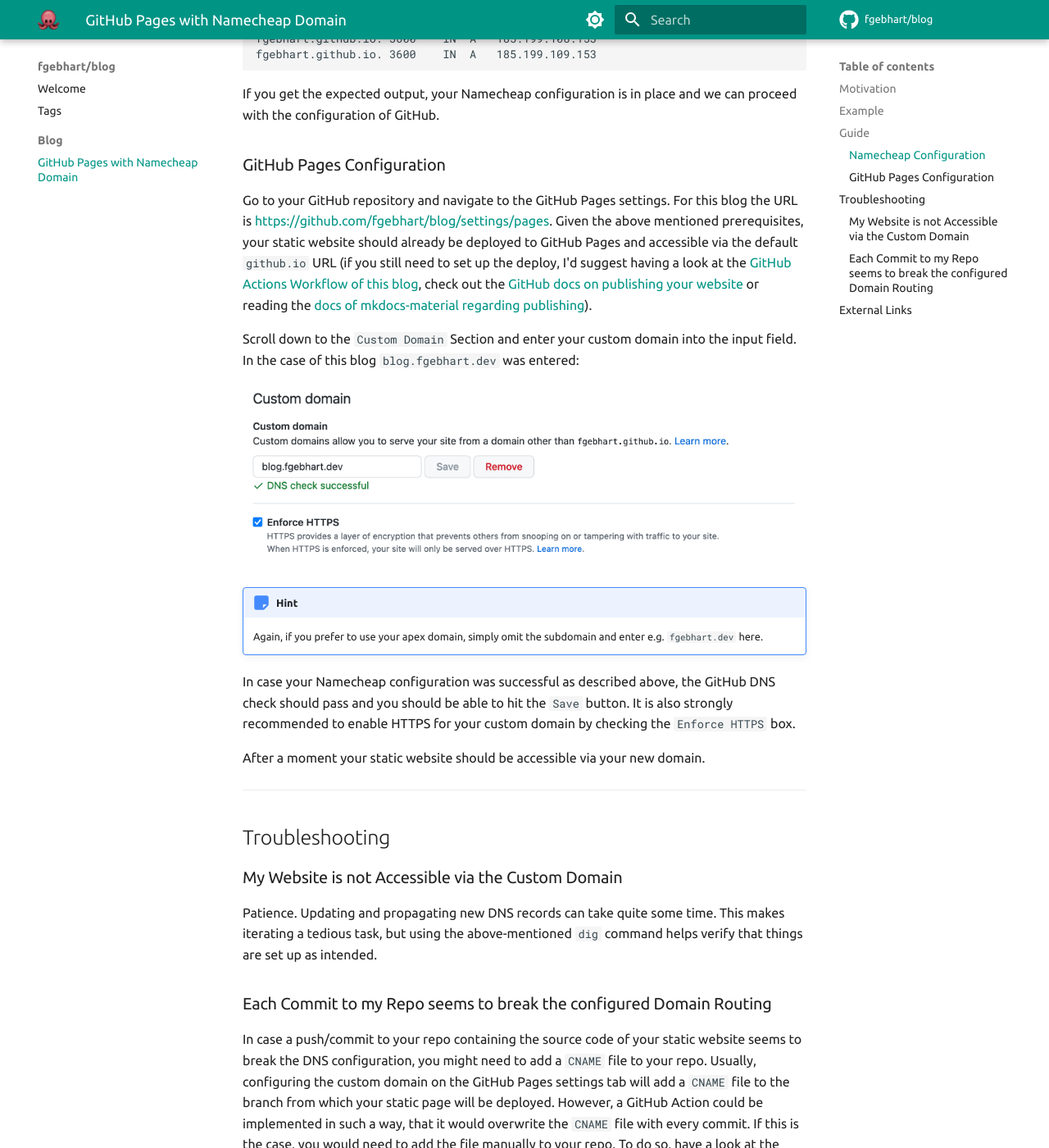
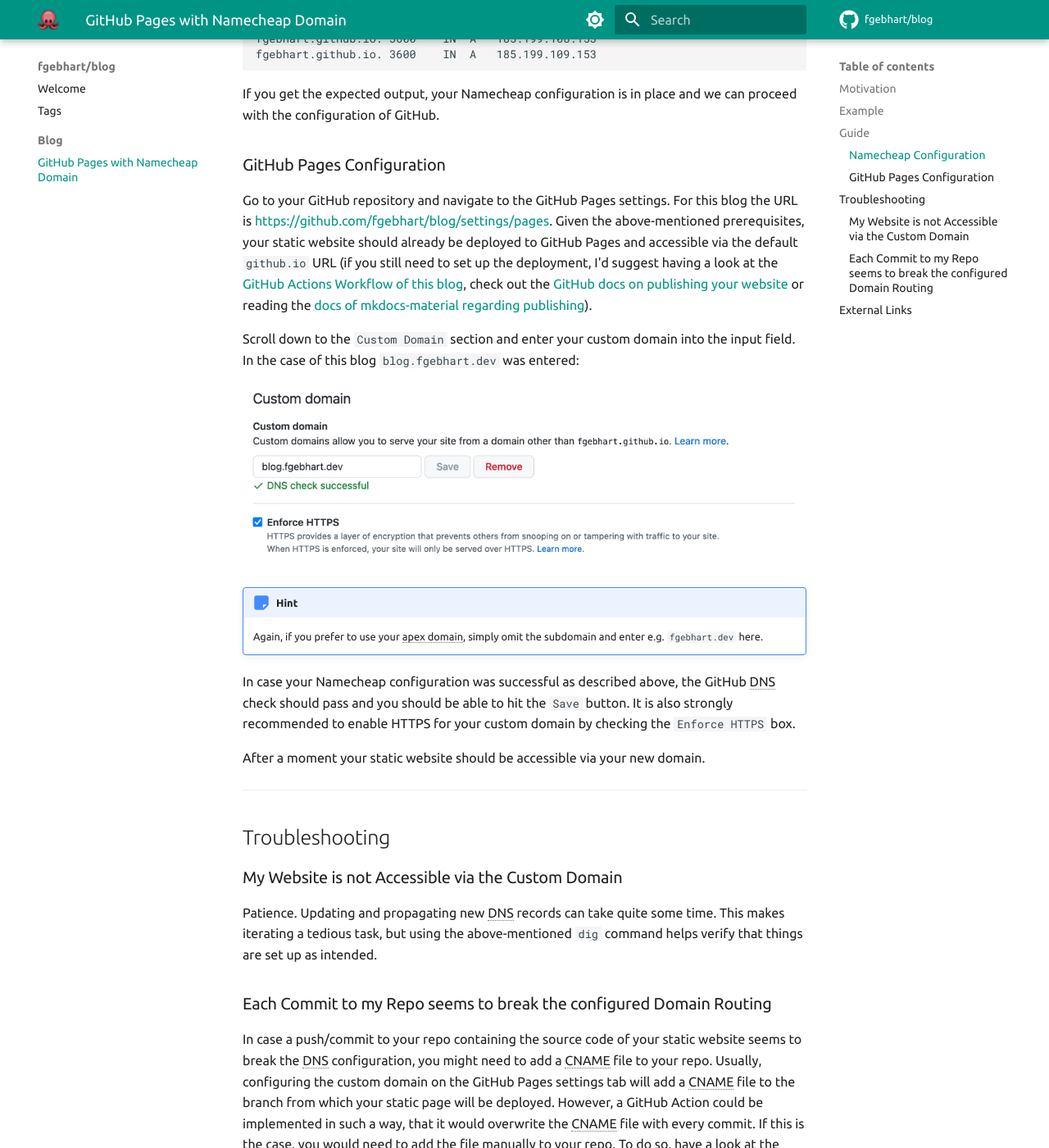
Before and after one commit to fgebhart/blog, an MkDocs documentation site: the page built from docs/blog/github-pages-with-namecheap-domain.md, in a window 1280 px wide and 1400 px high, scrolled down 2767 px. Shown: the whole window at 82% size. Built offline with MkDocs 1.6.1 and Material for MkDocs 9.7.7, drawn with Linux system fonts in a browser that asks for light colours; comment, search, counter and statistics services are not loaded; some of the changed text lies outside the part shown.

Commit message:
introduce abbreviation hover tooltip info

```diff
--- a/docs/blog/github-pages-with-namecheap-domain.md
+++ b/docs/blog/github-pages-with-namecheap-domain.md
@@ -99,12 +100,12 @@ GitHub.
 ### GitHub Pages Configuration
 
 Go to your GitHub repository and navigate to the GitHub Pages settings. For this blog the URL is [https://github.com/fgebhart/blog/settings/pages](https://github.com/fgebhart/blog/settings/pages).
-Given the above mentioned prerequisites, your static website should already be deployed to GitHub Pages and accessible
-via the default `github.io` URL (if you still need to set up the deploy, I'd suggest having a look at the [GitHub Actions Workflow of this blog](https://github.com/fgebhart/blog/blob/main/.github/workflows/publish.yml),
+Given the above-mentioned prerequisites, your static website should already be deployed to GitHub Pages and accessible
+via the default `github.io` URL (if you still need to set up the deployment, I'd suggest having a look at the [GitHub Actions Workflow of this blog](https://github.com/fgebhart/blog/blob/main/.github/workflows/publish.yml),
 check out the [GitHub docs on publishing your website](https://docs.github.com/en/pages/getting-started-with-github-pages/configuring-a-publishing-source-for-your-github-pages-site)
 or reading the [docs of mkdocs-material regarding publishing](https://squidfunk.github.io/mkdocs-material/publishing-your-site/)).
 
-Scroll down to the `Custom Domain` Section and enter your custom domain into the input field. In the case of this blog
+Scroll down to the `Custom Domain` section and enter your custom domain into the input field. In the case of this blog
 `blog.fgebhart.dev` was entered:
 
 ![GitHub Pages Custom Domain Settings](images/github-pages-with-namecheap-domain/github_pages_custom_domain.png)
--- a/mkdocs.yml
+++ b/mkdocs.yml
@@ -61,6 +61,8 @@ markdown_extensions:
   - admonition
   - pymdownx.details
   - pymdownx.keys
+  - abbr
+  - pymdownx.snippets
   - pymdownx.superfences
   - pymdownx.emoji:
       emoji_index: !!python/name:materialx.emoji.twemoji
```
Also changed, not shown: other parts of docs/blog/github-pages-with-namecheap-domain.md (+15 -9 lines).
